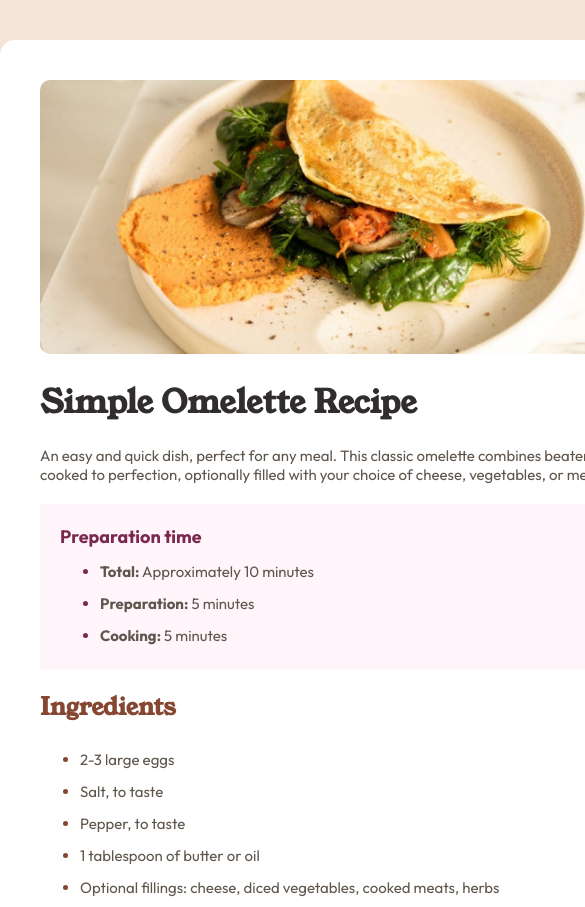
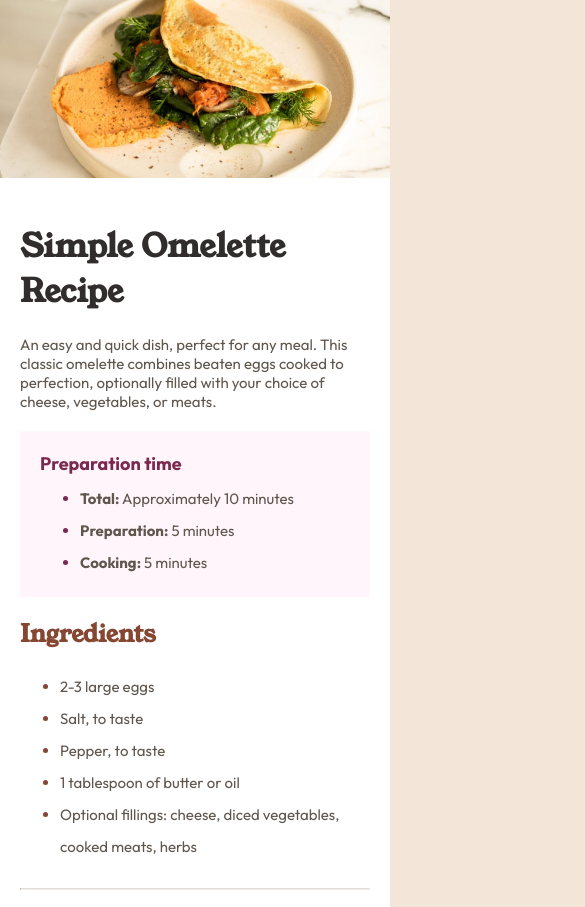
Before and after one commit to Noalune12/recipe-page-main, a plain HTML site: page index.html in a window 390 px wide. Shown: the top 907 px of the page, 585 px wide, since content can reach past the window. Drawn offline with Linux system fonts and the light colour scheme.

Commit message:
Responsive

```diff
--- a/index.html
+++ b/index.html
@@ -19,7 +19,7 @@
   <div class = container>
 
     <img src="images/image-omelette.jpeg" alt="image omelette">
-
+<div class = content>
     <div class="first">
   <h1>Simple Omelette Recipe</h1>
 
@@ -98,6 +98,7 @@
 </table>
 
 </div>
+</div>
 
   <div class="attribution">
     Challenge by <a href="https://www.frontendmentor.io?ref=challenge" target="_blank">Frontend Mentor</a>.
--- a/style.css
+++ b/style.css
@@ -105,3 +105,18 @@ tr {
 }
 
 td {padding: 10px 30px;}
+
+@media screen and (max-width: 540px) {
+    .container {
+        margin: 0;
+        padding: 0;
+        border-radius: 0px;
+    width: 100%;}
+    img {
+        border-radius: 0;
+    }
+    .content {
+        padding: 20px;
+    }
+
+}
```
